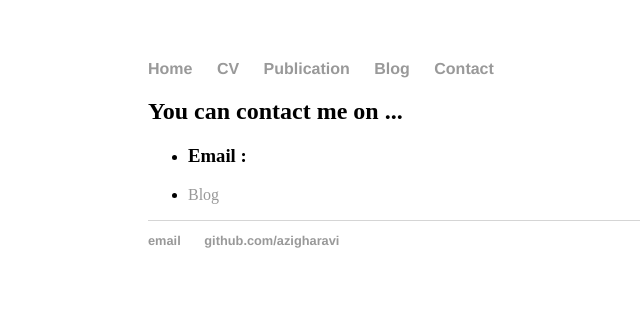
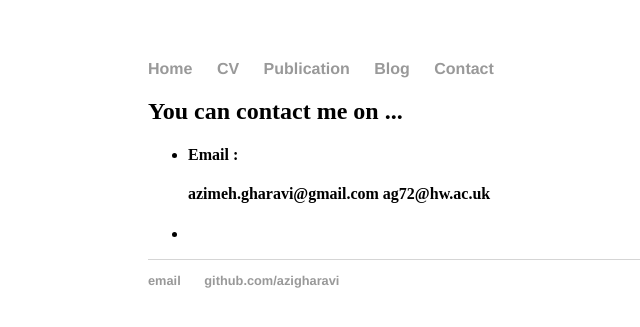
Before and after one commit to azigharavi/.github.io, a Jekyll site: the page built from about/index.html, in a window 1280 px wide. Shown: the top 327 px of the page, without its empty margins (44-684 px from the left). Built offline with Jekyll 4.4.1, drawn with Linux system fonts in a browser that asks for light colours.

Commit message:
Update index.html

```diff
--- a/about/index.html
+++ b/about/index.html
@@ -8,12 +8,12 @@ emails:
 <div class="blurb">
   <h2>You can contact me on ...</h2>
   <ul>
-    <li><h3> Email : <h3>
-      {% for email in layput.emails %}
+    <li><h4> Email : <h4>
+      {% for email in page.emails %}
 	    {{ email }}
       {% endfor %}
     </li>
-    <li><a href="/blog.html">Blog</a></li>
+    <li></li>
   </ul>
 
 </div><!-- /.blurb -->
```
